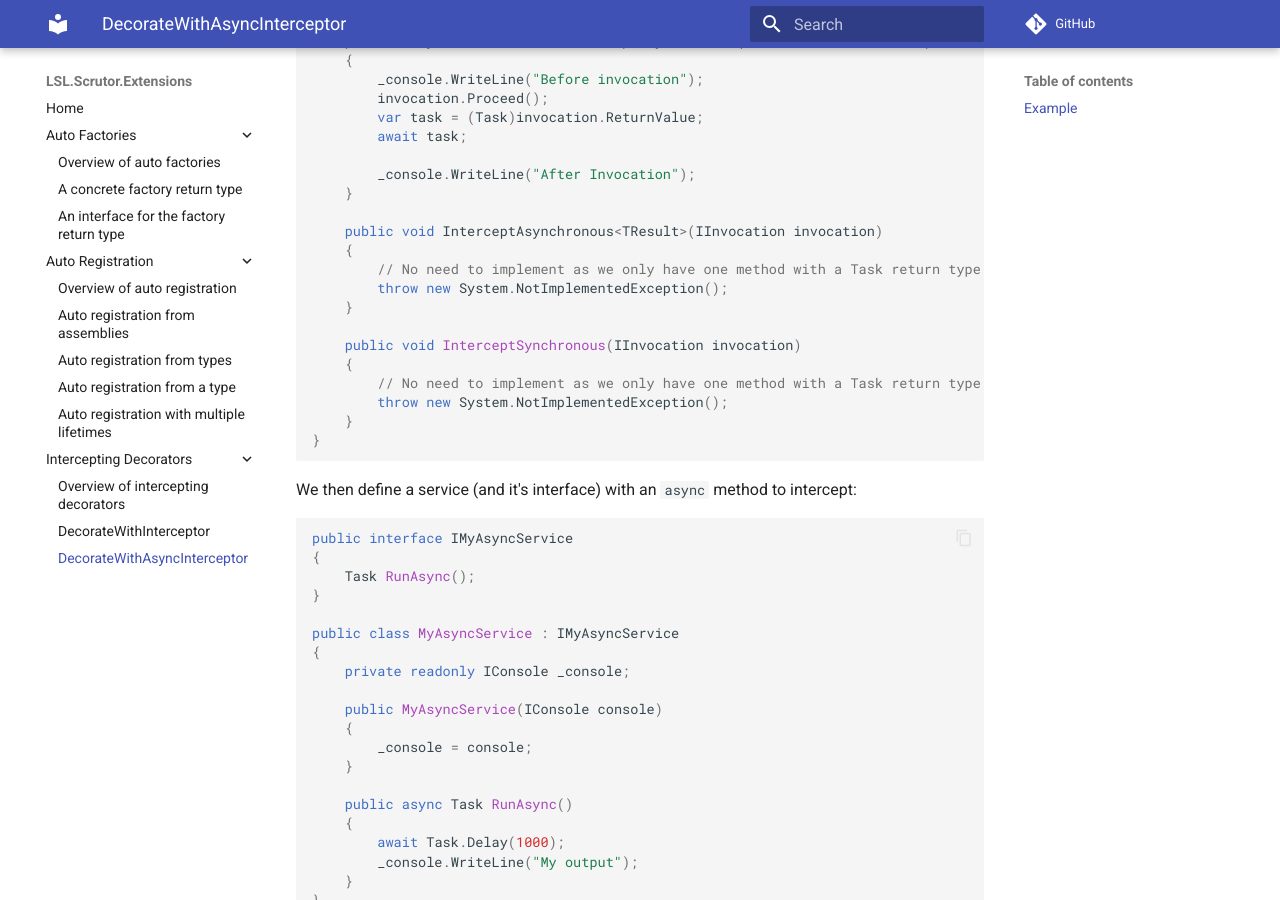
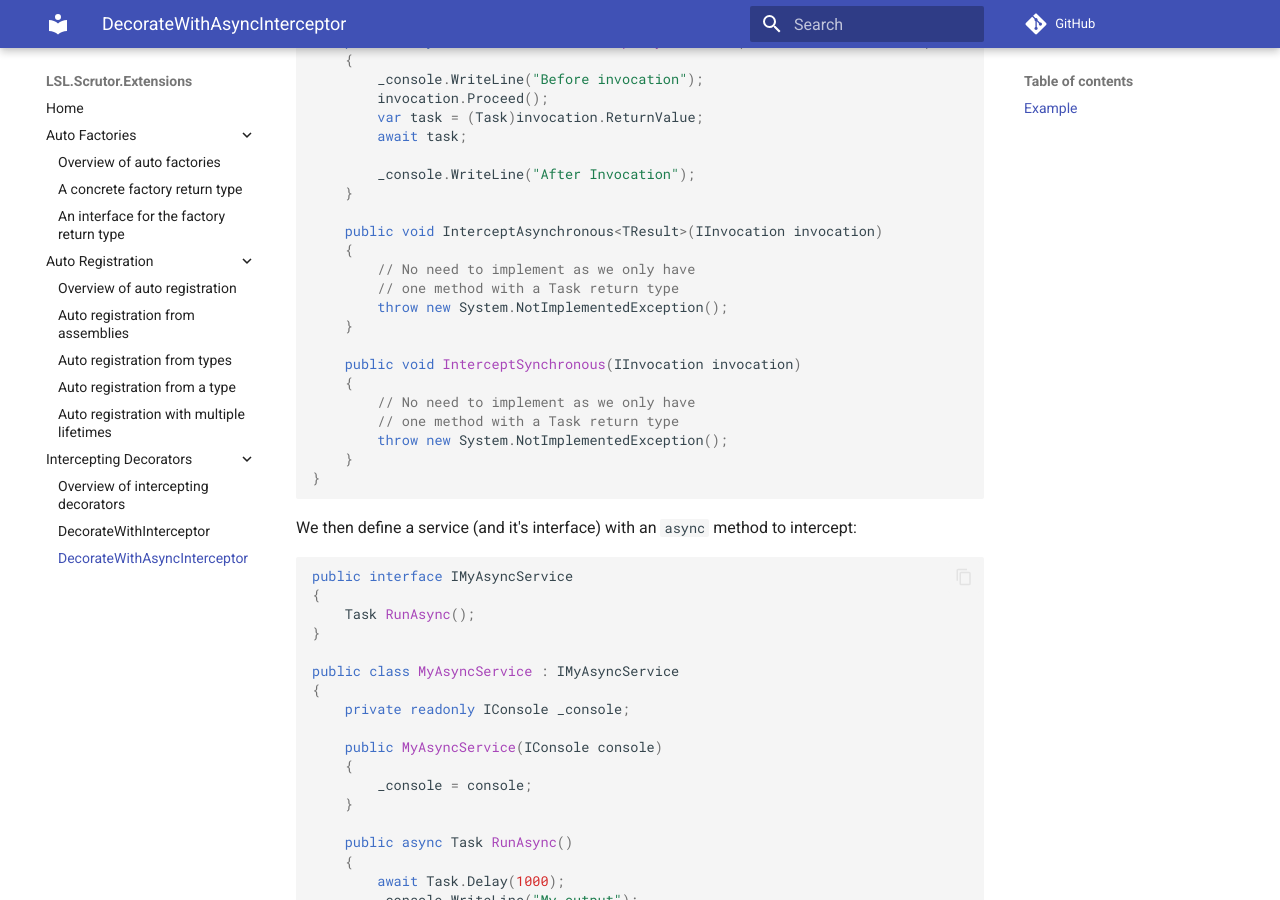
Before and after one commit to alunacjones/LSL.Scrutor.Extensions, an MkDocs documentation site: the page built from docs/Intercepting Decorators/02-asyncInterceptor.md, in a window 1280 px wide and 900 px high, scrolled down 743 px. Built offline with MkDocs 1.6.1 and Material for MkDocs 9.7.7, drawn with Linux system fonts in a browser that asks for light colours; comment, search, counter and statistics services are not loaded.

Commit message:
doc update

```diff
--- a/docs/Intercepting Decorators/02-asyncInterceptor.md
+++ b/docs/Intercepting Decorators/02-asyncInterceptor.md
@@ -41,13 +41,15 @@ public class MyAsyncInterceptor : IAsyncInterceptor
 
     public void InterceptAsynchronous<TResult>(IInvocation invocation)
     {
-        // No need to implement as we only have one method with a Task return type
+        // No need to implement as we only have
+        // one method with a Task return type
         throw new System.NotImplementedException();
     }
 
     public void InterceptSynchronous(IInvocation invocation)
     {
-        // No need to implement as we only have one method with a Task return type
+        // No need to implement as we only have
+        // one method with a Task return type
         throw new System.NotImplementedException();
     }
 }
```
